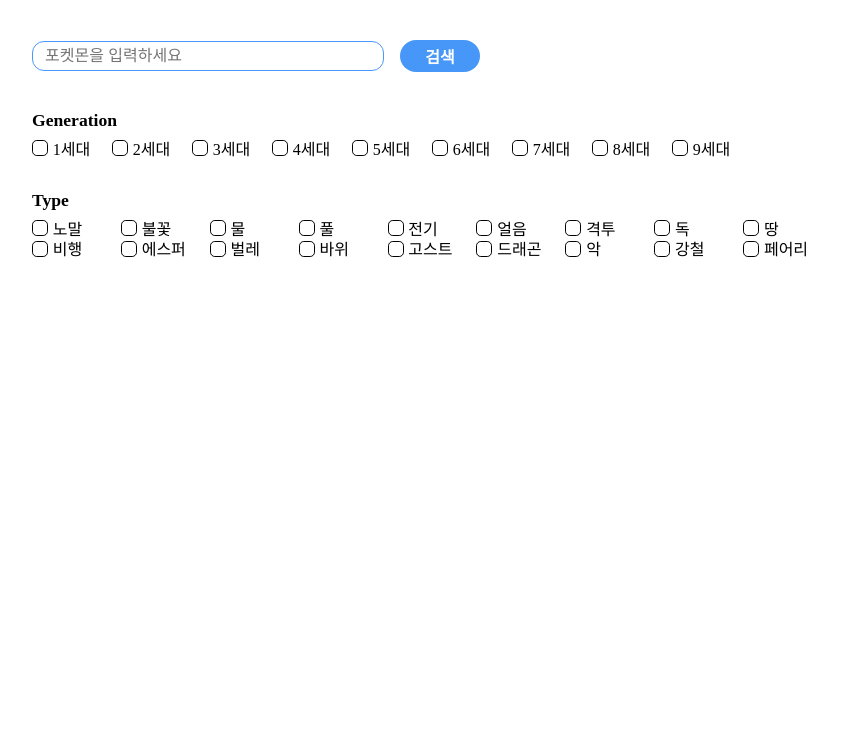
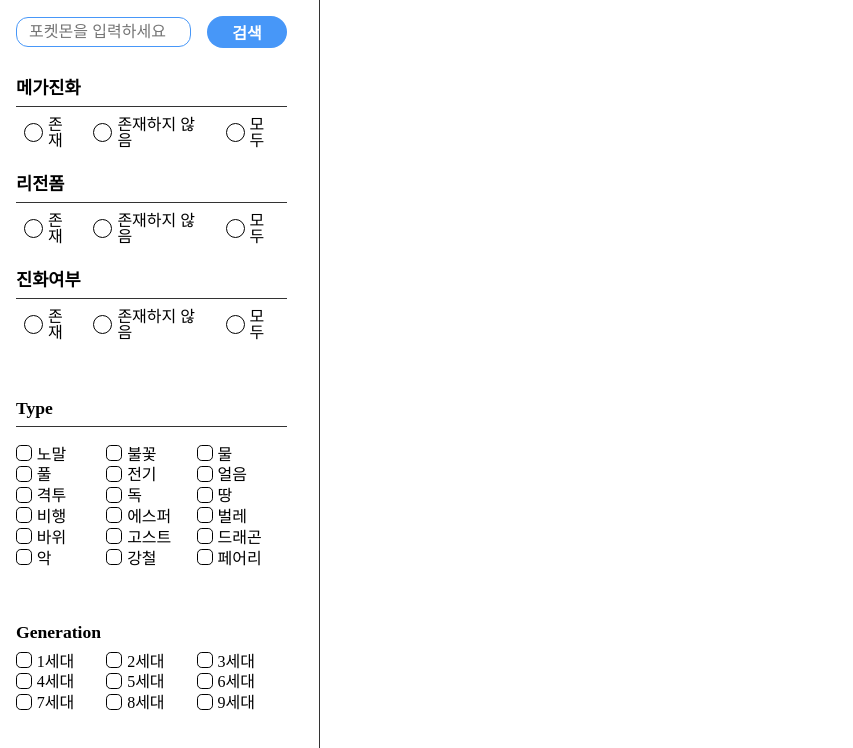
Before and after one commit to jsg3121/pokemon, a React (Create React App) app in the folder client/: page / in a window 1280 px wide. Shown: the top 748 px of the page, without its empty margins (0-853 px from the left). Built offline with nearby package versions, Linux system fonts and the light colour scheme; no server answers.

Commit message:
#10 switch -> radio 변경

```diff
--- a/client/src/App.tsx
+++ b/client/src/App.tsx
@@ -7,29 +7,44 @@ import MobxProvider from './store/src/MobxProvider'
 const Main = styled.main`
   margin: 0 auto;
 
-  section {
+  .dashboard {
+    display: flex;
+    align-items: center;
+  }
+
+  .section__filter {
+    width: 20rem;
+    align-items: flex-start;
+    position: relative;
+  }
+
+  .section__list {
+    width: calc(100% - 20rem);
     padding: 1rem;
-    display: flex;
-    justify-content: space-between;
-    flex-wrap: wrap;
+    display: grid;
+    grid-template-columns: repeat(auto-fill, minmax(14rem, auto));
+    grid-column-gap: 1rem;
+    grid-row-gap: 1rem;
   }
 `
 
 function App() {
   return (
     <Main className="App">
+      <div className="dashboard">
         <MobxProvider>
           <FilterProvider>
-          <section>
+            <section className="section__filter">
               <Filter />
             </section>
           </FilterProvider>
           <ListProvider>
-          <section>
+            <section className="section__list">
               <List />
             </section>
           </ListProvider>
         </MobxProvider>
+      </div>
     </Main>
   )
 }
--- a/client/src/components/src/common/Radio.component.tsx
+++ b/client/src/components/src/common/Radio.component.tsx
@@ -5,11 +5,11 @@ import Ball from './Ball.component'
 
 interface RadioComponentProps {
   name: string
+  label: string
   value: string
-  label: string
-  disabled: boolean
-  checked: boolean
-  onChecked: (value: string) => boolean
+  checked?: boolean
+  disabled?: boolean
+  onChecked: (value: string) => void
 }
 
 const Radio = styled.div`
@@ -83,7 +83,7 @@ const Radio = styled.div`
 `
 
 const RadioComponent: React.FC<RadioComponentProps> = (props) => {
-  const { name, label, value, checked, disabled, onChecked } = props
+  const { name, label, value, checked = false, disabled, onChecked } = props
 
   const handleCheck = React.useCallback(
     (e: React.ChangeEvent<HTMLInputElement>) => {
@@ -98,12 +98,12 @@ const RadioComponent: React.FC<RadioComponentProps> = (props) => {
         type="radio"
         name={name}
         disabled={disabled}
-        id={value}
+        id={`${name}__${value}`}
         value={value}
-        checked={checked}
+        defaultChecked={checked}
         onChange={handleCheck}
       />
-      <label htmlFor={value}>
+      <label htmlFor={`${name}__${value}`}>
         <i className="radio__unchecked" />
         <Ball value={checked} />
         <span className="radio__text">{label}</span>
--- /dev/null
+++ b/client/src/components/src/common/RadioGroup.component.tsx
@@ -0,0 +1,56 @@
+import isEqual from 'fast-deep-equal'
+import React from 'react'
+import styled from 'styled-components'
+import Radio from './Radio.component'
+
+interface RadioComponentProps {
+  title: string
+  name: string
+  options: Array<{ label: string; value: string }>
+}
+
+const RadioGroup = styled.div`
+  width: 100%;
+  height: 6rem;
+
+  .item__title {
+    font-size: 1.1rem;
+    font-weight: 700;
+    margin-bottom: 1rem;
+    padding-bottom: 0.5rem;
+    border-bottom: 1px solid #333333;
+  }
+
+  .radio__item {
+    display: flex;
+    align-items: center;
+  }
+`
+
+const RadioGroupComponent: React.FC<RadioComponentProps> = (props) => {
+  const { title, name, options } = props
+
+  const handleCheck = React.useCallback((data: string) => {}, [])
+
+  return (
+    <RadioGroup>
+      <p className="item__title">{title}</p>
+      <div className="radio__item">
+        {options.map((item, index) => {
+          const { label, value } = item
+          return (
+            <Radio
+              key={index}
+              name={name}
+              label={label}
+              value={value}
+              onChecked={handleCheck}
+            />
+          )
+        })}
+      </div>
+    </RadioGroup>
+  )
+}
+
+export default React.memo(RadioGroupComponent, isEqual)
--- a/client/src/components/src/common/index.ts
+++ b/client/src/components/src/common/index.ts
@@ -7,3 +7,4 @@ export { default as Image } from './Image.component'
 export { default as Switch } from './Switch.component'
 export { default as Radio } from './Radio.component'
 export { default as Checkbox } from './Checkbox.component'
+export { default as RadioGroup } from './RadioGroup.component'
--- a/client/src/container/src/Filter.container.tsx
+++ b/client/src/container/src/Filter.container.tsx
@@ -1,22 +1,24 @@
 import React from 'react'
 import styled from 'styled-components'
-import { Generations, Search, Switchs, Types } from './filter'
+import { Generations, Radio, Search, Types } from './filter'
 
 const Filter = styled.header`
-  width: 100%;
-  height: 13rem;
-  display: flex;
-  align-items: center;
-  flex-wrap: wrap;
+  width: 20rem;
+  height: 100vh;
+  border-right: 1px solid #333333;
+  padding-right: 1rem;
+  position: fixed;
+  left: 0;
+  top: 0;
 `
 
 const FilterContainer: React.FC = () => {
   return (
     <Filter>
       <Search />
-      {/* <Switchs /> */}
+      <Radio />
+      <Types />
       <Generations />
-      <Types />
     </Filter>
   )
 }
--- a/client/src/container/src/filter/index.ts
+++ b/client/src/container/src/filter/index.ts
@@ -1,4 +1,4 @@
 export { default as Types } from './src/Types.container'
 export { default as Search } from './src/Search.container'
 export { default as Generations } from './src/Generation.container'
-export { default as Switchs } from './src/Switchs.container'
+export { default as Radio } from './src/Radio.container'
--- a/client/src/container/src/filter/src/Generation.container.tsx
+++ b/client/src/container/src/filter/src/Generation.container.tsx
@@ -5,8 +5,8 @@ import { FilterContext } from '../../../../context'
 import { Checkbox } from '../../../../components'
 
 const Generation = styled.div`
-  width: 50rem;
-  height: 5rem;
+  width: 100%;
+  height: 10rem;
   padding: 1rem;
 
   .filter__generation--title {
@@ -16,15 +16,15 @@ const Generation = styled.div`
   }
 
   & > div {
-    width: 45rem;
+    width: 100%;
     display: grid;
-    grid-template-columns: repeat(9, 1fr);
+    grid-template-columns: repeat(3, 1fr);
     grid-template-rows: 1fr 1fr;
   }
 `
 
 const GenerationContainer: React.FC = () => {
-  const { changeFilter, filter } = React.useContext(FilterContext)
+  const { changeFilter } = React.useContext(FilterContext)
 
   const handleGenCheck = React.useCallback(
     (value: string) => {
--- /dev/null
+++ b/client/src/container/src/filter/src/Radio.container.tsx
@@ -0,0 +1,27 @@
+import React from 'react'
+import isEqual from 'fast-deep-equal'
+import { RadioGroup } from '../../../../components'
+import styled from 'styled-components'
+
+const Radio = styled.div`
+  width: 100%;
+  padding: 1rem;
+`
+
+const RadioOptions = [
+  { label: '존재', value: 'true' },
+  { label: '존재하지 않음', value: 'false' },
+  { label: '모두', value: 'all' },
+]
+
+const RadioContainer: React.FC = () => {
+  return (
+    <Radio>
+      <RadioGroup title="메가진화" name="isMega" options={RadioOptions} />
+      <RadioGroup title="리전폼" name="isRegion" options={RadioOptions} />
+      <RadioGroup title="진화여부" name="isEvolution" options={RadioOptions} />
+    </Radio>
+  )
+}
+
+export default React.memo(RadioContainer, isEqual)
--- a/client/src/container/src/filter/src/Search.container.tsx
+++ b/client/src/container/src/filter/src/Search.container.tsx
@@ -6,8 +6,7 @@ import { Button, Input } from '../../../../components'
 import { FilterContext } from '../../../../context'
 
 const Search = styled.div`
-  width: 30rem;
-  height: 5rem;
+  width: 100%;
   display: flex;
   align-items: center;
   justify-content: space-between;
--- a/client/src/container/src/filter/src/Switchs.container.tsx
+++ /dev/null
@@ -1,55 +0,0 @@
-import isEqual from 'fast-deep-equal'
-import React from 'react'
-import styled from 'styled-components'
-import { Switch } from '../../../../components'
-import { FilterContext } from '../../../../context'
-import { FilterStore } from '../../../../store'
-
-const Switchs = styled.div`
-  width: 30rem;
-  display: flex;
-  align-items: center;
-  justify-content: space-between;
-
-  .switch__item {
-    display: flex;
-    align-items: center;
-
-    p {
-      margin-right: 0.75rem;
-    }
-  }
-`
-
-const SwitchsContainer: React.FC = () => {
-  const { changeFilter } = React.useContext(FilterContext)
-
-  const handleChange = React.useCallback(
-    (data: { name: keyof FilterStore; value: boolean }) => {
-      const { name, value } = data
-      if (changeFilter) {
-        changeFilter({ type: name, value })
-      }
-    },
-    [changeFilter]
-  )
-
-  return (
-    <Switchs>
-      <div className="switch__item">
-        <p className="item__title">메가진화</p>
-        <Switch name="isMega" onChange={handleChange} />
-      </div>
-      <div className="switch__item">
-        <p className="item__title">리전폼</p>
-        <Switch name="isRegion" onChange={handleChange} />
-      </div>
-      <div className="switch__item">
-        <p className="item__title">진화 여부</p>
-        <Switch name="isEvolution" onChange={handleChange} />
-      </div>
-    </Switchs>
-  )
-}
-
-export default React.memo(SwitchsContainer, isEqual)
--- a/client/src/container/src/filter/src/Types.container.tsx
+++ b/client/src/container/src/filter/src/Types.container.tsx
@@ -7,14 +7,17 @@ import { observer } from 'mobx-react'
 import styled from 'styled-components'
 
 const Types = styled.div`
-  width: 50rem;
-  height: 8rem;
+  width: 100%;
+  height: 14rem;
   padding: 1rem;
 
   .filter__type--title {
     margin-bottom: 0.5rem;
     font-size: 1.1rem;
     font-weight: 700;
+    margin-bottom: 1rem;
+    padding-bottom: 0.5rem;
+    border-bottom: 1px solid #333333;
 
     span {
       font-size: 0.8rem;
@@ -25,9 +28,9 @@ const Types = styled.div`
   }
 
   & > div {
-    width: 50rem;
+    width: 100%;
     display: grid;
-    grid-template-columns: repeat(9, 1fr);
+    grid-template-columns: repeat(3, 1fr);
     grid-template-rows: 1fr 1fr;
   }
 `
```
Lines whose indentation alone changed are shown as unchanged.
